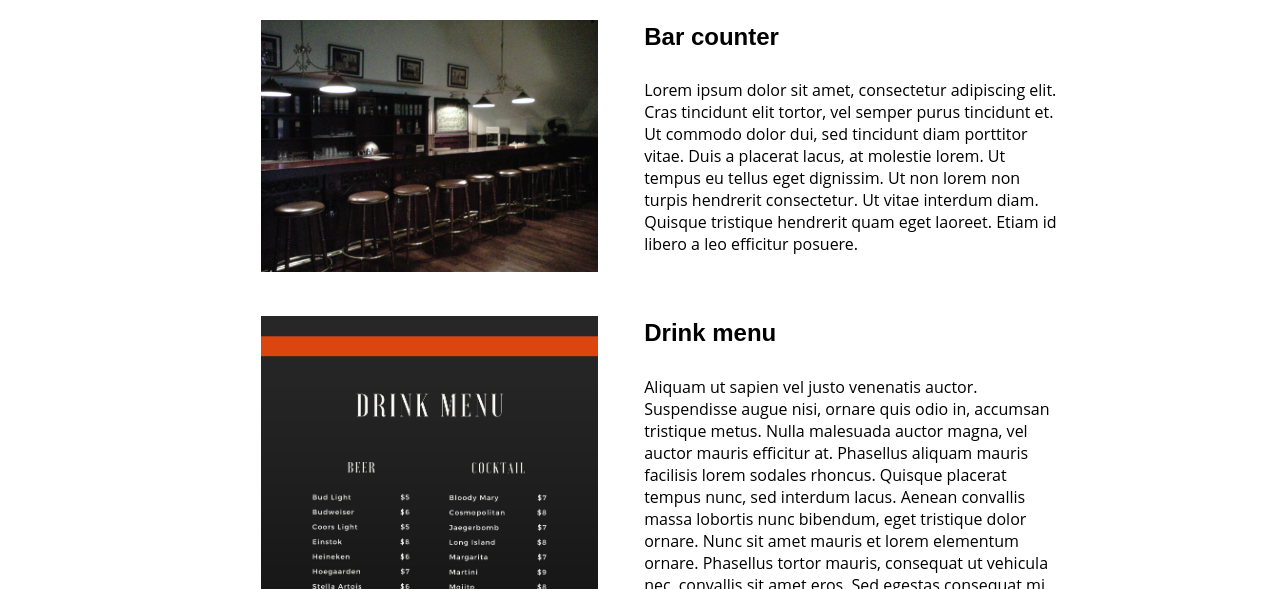
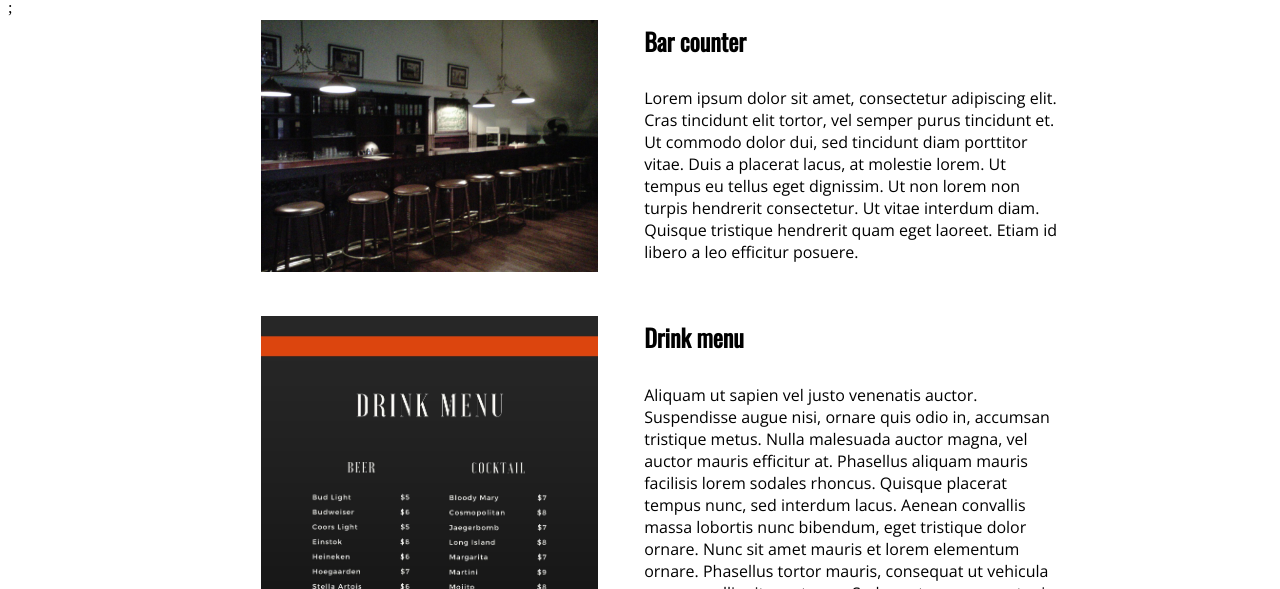
Before and after one commit to Srna11/Srna11.github.io, a plain HTML site: page bar.html in a window 1280 px wide. Shown: the part 211-800 px from the top of the page. Drawn offline with nearby package versions, Linux system fonts and the light colour scheme.

Commit message:
Update bar.html

```diff
--- a/bar.html
+++ b/bar.html
@@ -8,6 +8,7 @@
         <link rel="stylesheet" href="gridmain.css">
         <link rel="stylesheet" href="style.css">
         <link rel="stylesheet" href="https://cdnjs.cloudflare.com/ajax/libs/font-awesome/4.7.0/css/font-awesome.min.css">
+        <link href="https://fonts.googleapis.com/css2?family=Open+Sans&family=Oswald&display=swap" rel="stylesheet">;
     </head>
 
     <body>
```
